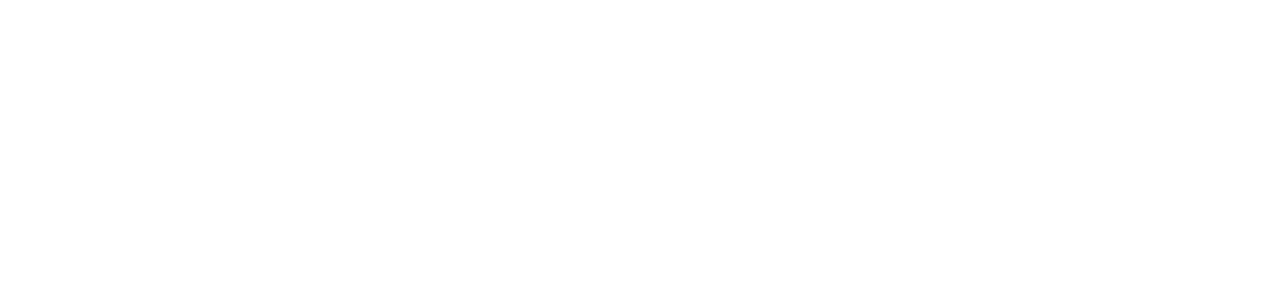
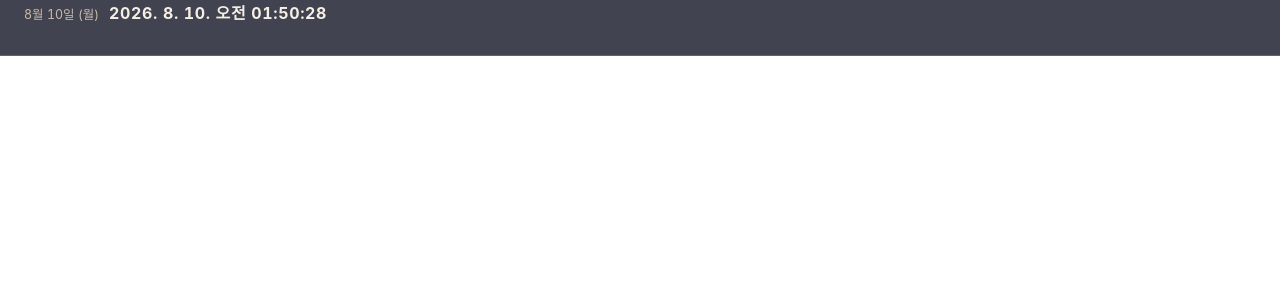
Before and after one commit to neukdol30-ai/workspace, a React app in the folder frontend/: page / in a window 1280 px wide. Shown: the top 300 px of the page. Built offline with nearby package versions, Linux system fonts and the light colour scheme; the HTML template or start-up script is replaced by a standard one.

Commit message:
탑바 생성

```diff
--- a/frontend/src/App.css
+++ b/frontend/src/App.css
@@ -0,0 +1,47 @@
+.worksapce{
+    nim-height: 100vh;
+    padding-top: 56px;
+    color: #f6cfe4;
+    background:
+    radial-gradient(circle at 80% 0%, rgba(105, 96, 174, 0.2), transparent 35%),
+    linear-gradient(135deg, #07091a, #10122d 55%, #080a1e);
+}
+
+.topbar{
+    position: fixed;
+    top: 0;
+    right: 0;
+    left: 0;
+    z-index: 10;
+    dispaly: flex;
+    align-items: center;
+    justify-content: flex-end;
+    height: 56px;
+    padding: 0 24px;
+    border-bottom: 1px solid rgba(246, 239, 228, 0.18);
+    background: rgb(7, 9, 26, 0.76);
+    backdrop-filter: blur(14px);
+}
+
+.clock{
+    display: flex;
+    align-items: baseline;
+    gap: 10px;
+    color: #f6efe4;
+    font-variant-numeric: tabular-nums;
+}
+
+.clock-date{
+    color: #c9bba9;
+    font-size: 0.78rem;
+}
+
+.clock-time{
+    font-size: 1rem;
+    font-weight:700;
+    letter-spacing: 0.04em;
+}
+
+.desktop{
+    min-height: calc(100vh - 56px);
+}
--- a/frontend/src/App.jsx
+++ b/frontend/src/App.jsx
@@ -1,11 +1,43 @@
+import { useEffect, useState} from "react";
 import './App.css'
 
 function App() {
+  const [now, setNow] = useState(new Date())
+
+  useEffect(() => {
+    const timerId = setInterval(() => {
+      setNow(new Date())
+    }, 1000)
+
+    return () => {
+      window.clearTimeout(timerId)
+    }
+  }, [])
+
+  const dateText = now.toLocaleDateString('ko-KR',{
+    month: 'long',
+    day: 'numeric',
+    weekday: 'short',
+  })
+
+  const timeText = now.toLocaleDateString('ko-KR',{
+    hour: '2-digit',
+    minute: '2-digit',
+    second: '2-digit',
+    hor12: false,
+  })
 
   return (
-    <>
+    <main className="workspace">
+      <header className="topbar">
+        <time className="clock" dateTime={now.toISOString()}>
+          <span className="clock-date">{dateText}</span>
+          <span className="clock-time">{timeText}</span>
+        </time>
+      </header>
 
-    </>
+      <section className="desktop" aria-label="작업 공간"/>
+    </main>
   )
 }
 
--- a/frontend/src/index.css
+++ b/frontend/src/index.css
@@ -0,0 +1,9 @@
+*{
+    box-sizing: border-box;
+}
+
+body {
+    margin: 0;
+    min-width: 320px;
+    font-family: Inter, System-ui, sans-serif;
+}
```
